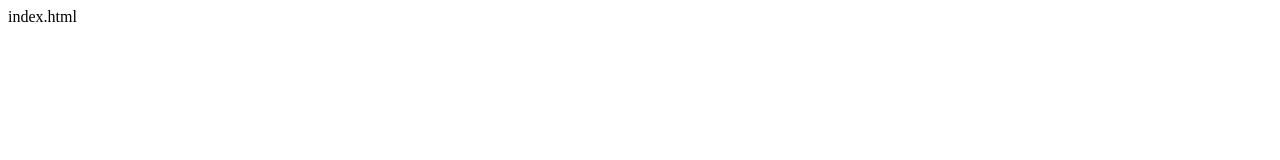
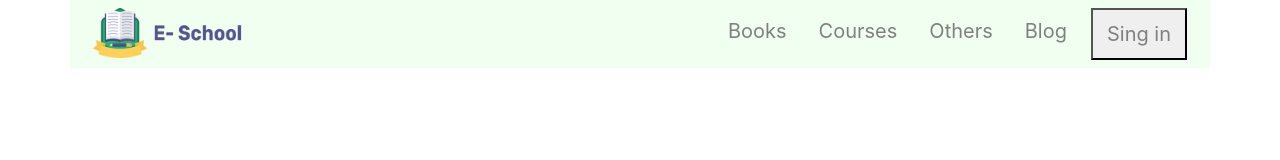
Before and after one commit to Sujankumersarker/E-comarce, a plain HTML site: page index.html in a window 1280 px wide. Drawn offline with nearby package versions, Linux system fonts and the light colour scheme.

Commit message:
firt commit

```diff
--- a/index.html
+++ b/index.html
@@ -1 +1,43 @@
-index.html
+<!DOCTYPE html>
+<html lang="en">
+<head>
+    <meta charset="UTF-8">
+    <meta name="viewport" content="width=device-width, initial-scale=1.0">
+    <title>E-Commerce site</title>
+    <link rel="stylesheet" href="https://stackpath.bootstrapcdn.com/bootstrap/4.5.0/css/bootstrap.min.css" integrity="sha384-9aIt2nRpC12Uk9gS9baDl411NQApFmC26EwAOH8WgZl5MYYxFfc+NcPb1dKGj7Sk" crossorigin="anonymous">
+
+    <link rel="stylesheet" href="style.css">
+</head>
+<body>
+
+<div class="container logo">
+    <div class="d-flex bd-highlight">
+        <div class="p-2 flex-grow-1 bd-highlight logo">
+            <img src="icon/logo.png" alt="">
+
+        </div>
+        <div class="p-2 bd-highlight">
+            <a class="nav-item nav-link d-flex p-2 text" href="#">Books</a>
+        </div>
+        <div class="p-2 bd-highlight">
+            <a class="nav-item nav-link d-flex p-2 text" href="#">Courses</a>
+        </div>
+        <div class="p-2 bd-highlight">
+            <a class="nav-item nav-link d-flex p-2 text" href="#">Others</a>
+        </div>
+        <div class="p-2 bd-highlight">
+            <a class="nav-item nav-link d-flex p-2 text" href="#">Blog</a>
+        </div>
+        <div class="p-2 bd-highlight" id="button">
+            <Button><a class="nav-item nav-link d-flex p-2 text" href="#">Sing in</a></Button>
+        </div>
+      </div>
+</div>
+
+
+
+      <script src="https://code.jquery.com/jquery-3.5.1.slim.min.js" integrity="sha384-DfXdz2htPH0lsSSs5nCTpuj/zy4C+OGpamoFVy38MVBnE+IbbVYUew+OrCXaRkfj" crossorigin="anonymous"></script>
+<script src="https://cdn.jsdelivr.net/npm/popper.js@1.16.0/dist/umd/popper.min.js" integrity="sha384-Q6E9RHvbIyZFJoft+2mJbHaEWldlvI9IOYy5n3zV9zzTtmI3UksdQRVvoxMfooAo" crossorigin="anonymous"></script>
+<script src="https://stackpath.bootstrapcdn.com/bootstrap/4.5.0/js/bootstrap.min.js" integrity="sha384-OgVRvuATP1z7JjHLkuOU7Xw704+h835Lr+6QL9UvYjZE3Ipu6Tp75j7Bh/kR0JKI" crossorigin="anonymous"></script>
+</body>
+</html>
--- a/style.css
+++ b/style.css
@@ -1 +1,18 @@
-style.css
+body{
+   font-size: 20px;
+}
+
+.text{
+   color: grey;
+}
+.logo{
+   background-color: honeydew;
+
+}
+.logo img{width: 150px;height: 50px;;}
+#button{
+
+   border-radius: 20px;
+
+
+}
```
Also changed, not shown: ICON/Logo.png (added), ICON/Student.png (added), ICON/Students.png (added), ICON/Test.png (added), ICON/book.png (added), ICON/calendar.png (added), ICON/people.png (added), images/Illustration.png (added), images/Man.png (added), images/Morder psyc.png (added), images/Morder pychons.png (added), images/Morder pyschology.png (added), 1 other file.
